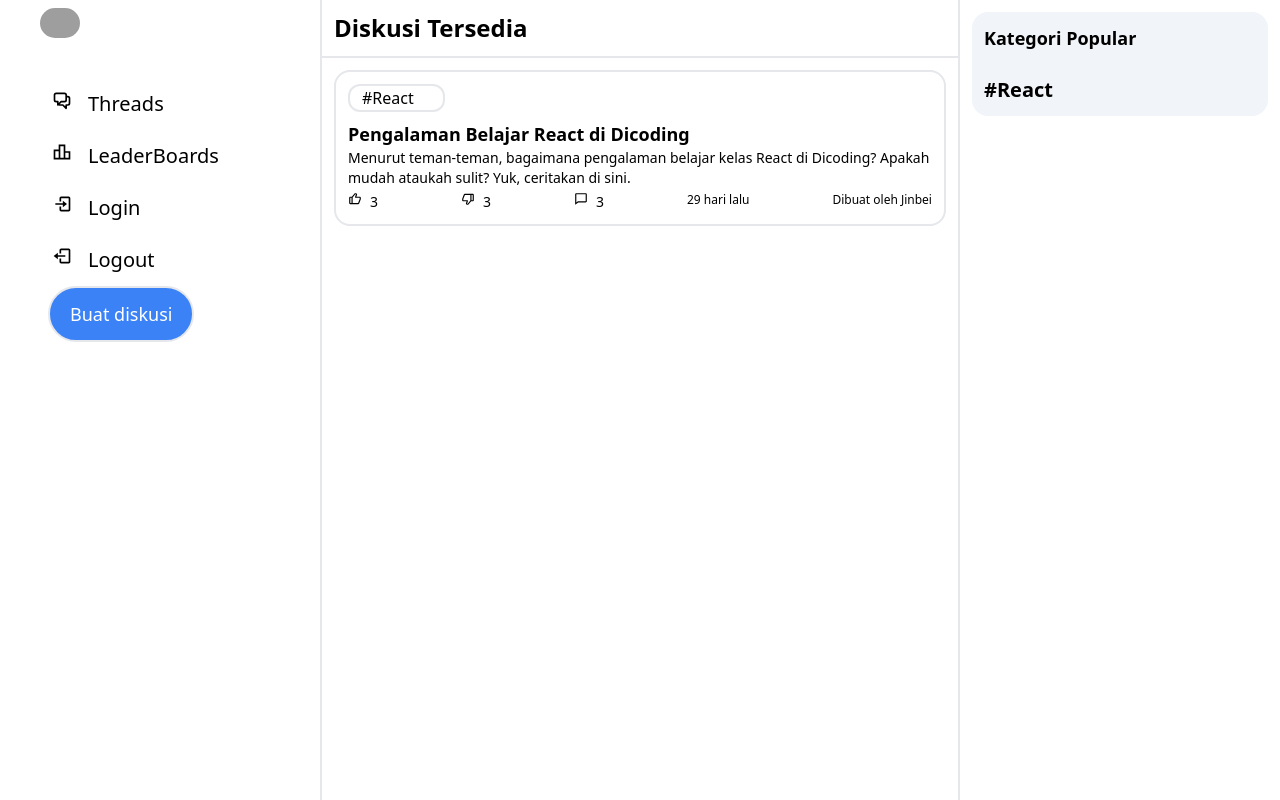
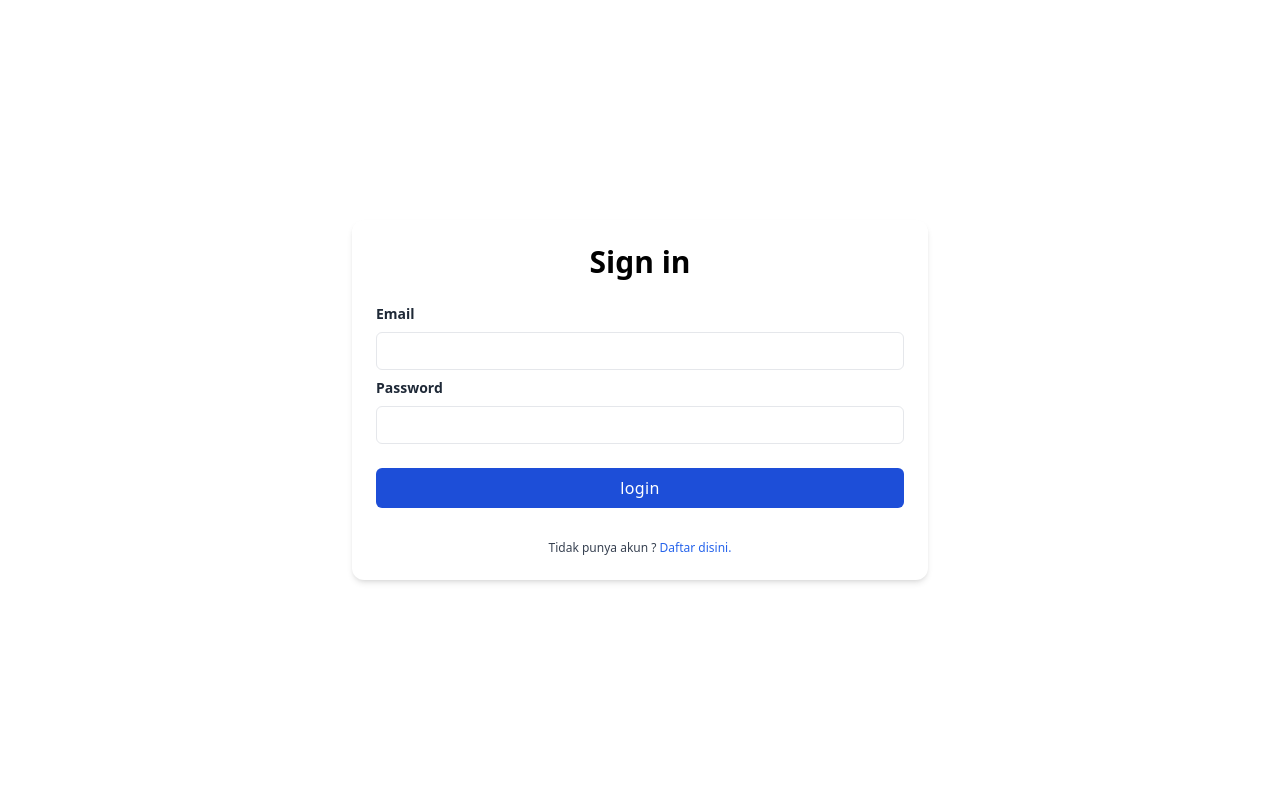
Before and after one commit to mufid219/forumdiskusi, a React (Create React App) app: page /login in a window 1280 px wide. Built offline with nearby package versions, Linux system fonts and the light colour scheme; grey boxes are pictures that could not be loaded.

Commit message:
membuat login page dan navigasi halaman

```diff
--- a/package.json
+++ b/package.json
@@ -10,6 +10,7 @@
     "react": "^18.2.0",
     "react-dom": "^18.2.0",
     "react-icons": "^4.7.1",
+    "react-router-dom": "^6.4.5",
     "react-scripts": "5.0.1",
     "web-vitals": "^2.1.4"
   },
--- a/src/App.js
+++ b/src/App.js
@@ -1,9 +1,25 @@
+import { Route, Routes } from 'react-router-dom';
 import './App.css';
+import DetailPage from './pages/DetailPage';
 import HomePage from './pages/HomePage';
+import LoginPage from './pages/LoginPage';
 
 function App() {
   return (
-    <HomePage />
+    <Routes>
+      <Route
+        path="/"
+        element={<HomePage />}
+      />
+      <Route
+        path="/detail"
+        element={<DetailPage />}
+      />
+      <Route
+        path="/login"
+        element={<LoginPage />}
+      />
+    </Routes>
   );
 }
 
--- /dev/null
+++ b/src/components/Categoriesbar.jsx
@@ -0,0 +1,9 @@
+import React from 'react';
+
+function Categoriesbar() {
+  return (
+    <div>Categoriesbar</div>
+  );
+}
+
+export default Categoriesbar;
--- /dev/null
+++ b/src/components/Detail.jsx
@@ -0,0 +1,13 @@
+import React from 'react';
+
+function Detail() {
+  return (
+    <div className="flex-1 bg-white border-x-2 ">
+      <div className="flex flex-row p-3 border-b-2">
+        <h1 className="text-2xl font-semibold ">Detail</h1>
+      </div>
+    </div>
+  );
+}
+
+export default Detail;
--- /dev/null
+++ b/src/components/ForumList.jsx
@@ -0,0 +1,23 @@
+import React from 'react';
+import { BiLike, BiDislike, BiComment } from 'react-icons/bi';
+
+function ForumList() {
+  return (
+    <div className="flex flex-col p-5">
+      <div className="flex flex-col w-full border-2 rounded-2xl p-3">
+        <h1 className=" text-black border-2 w-fit rounded-xl p-2 mb-2">#React</h1>
+        <h1 className="text-lg font-bold text-black cursor-pointer">Pengalaman Belajar React di Dicoding</h1>
+        <h1 className="text-sm mb-1">Menurut teman-teman, bagaimana pengalaman belajar kelas React di Dicoding? Apakah mudah ataukah sulit? Yuk, ceritakan di sini.</h1>
+        <div className="flex flex-row justify-start gap-x-2 items-center">
+          <h1 className="text-sm flex cursor-pointer items-center "><BiLike className="mr-1" /> 3</h1>
+          <h1 className="text-sm flex cursor-pointer items-center "><BiDislike className="mr-1" /> 3</h1>
+          <h1 className="text-sm flex cursor-pointer items-center"><BiComment className="mr-1" /> 3</h1>
+          <h1 className="text-xs">29 hari lalu</h1>
+          <h1 className="text-xs">Dibuat oleh Jinbei</h1>
+        </div>
+      </div>
+    </div>
+  );
+}
+
+export default ForumList;
--- /dev/null
+++ b/src/components/Main.jsx
@@ -0,0 +1,15 @@
+import React from 'react';
+import ForumList from './ForumList';
+
+function Main() {
+  return (
+    <div className="flex-1 bg-white border-x-2 ">
+      <div className="flex flex-row p-3 border-b-2">
+        <h1 className="text-2xl font-semibold ">Diskusi Tersedia</h1>
+      </div>
+      <ForumList />
+    </div>
+  );
+}
+
+export default Main;
--- a/src/components/Sidebar.jsx
+++ b/src/components/Sidebar.jsx
@@ -2,6 +2,7 @@ import React from 'react';
 import { HiOutlineChatAlt2 } from 'react-icons/hi';
 import { MdOutlineLeaderboard } from 'react-icons/md';
 import { BiLogIn, BiLogOut } from 'react-icons/bi';
+import { Link } from 'react-router-dom';
 
 function Sidebar() {
   return (
@@ -9,11 +10,11 @@ function Sidebar() {
     <div className="flex flex-col w-1/4 h-full justify-start items-start px-10 bg-white">
       <img src="https://dicoding-web-img.sgp1.cdn.digitaloceanspaces.com/original/jobs/dos:lowongan_dicoding_dicoding_indonesia_051021145713.png" alt="dicoding" className="w-10 mt-2 mb-10 rounded-full " />
 
-      <h1 className="text-xl flex flex-row cursor-pointer rounded-full p-3 hover:bg-slate-200"><HiOutlineChatAlt2 className="mr-4" /> Threads</h1>
-      <h1 className="text-xl flex flex-row cursor-pointer rounded-full p-3 hover:bg-slate-200"><MdOutlineLeaderboard className="mr-4" /> LeaderBoards</h1>
-      <h1 className="text-xl flex flex-row cursor-pointer rounded-full p-3 hover:bg-slate-200"><BiLogIn className="mr-4" /> Login</h1>
-      <h1 className="text-xl flex flex-row cursor-pointer rounded-full p-3 hover:bg-slate-200"><BiLogOut className="mr-4" /> Logout</h1>
-      <h1 className="text-lg cursor-pointer py-3 px-5 bg-blue-500 text-white border-2 rounded-full ml-2 hover:bg-blue-600">Buat diskusi</h1>
+      <h1 className="text-xl flex flex-row cursor-pointer rounded-full p-3 hover:bg-slate-200"><HiOutlineChatAlt2 className="mr-4" /><Link to="/">Threads</Link> </h1>
+      <h1 className="text-xl flex flex-row cursor-pointer rounded-full p-3 hover:bg-slate-200"><MdOutlineLeaderboard className="mr-4" /><Link to="/">LeaderBoards</Link> </h1>
+      <h1 className="text-xl flex flex-row cursor-pointer rounded-full p-3 hover:bg-slate-200"><BiLogIn className="mr-4" /><Link to="/login">Login</Link> </h1>
+      <h1 className="text-xl flex flex-row cursor-pointer rounded-full p-3 hover:bg-slate-200"><BiLogOut className="mr-4" /><Link to="/">Logout</Link> </h1>
+      <h1 className="text-lg cursor-pointer py-3 px-5 bg-blue-500 text-white border-2 rounded-full ml-2 hover:bg-blue-600"><Link to="/">Buat diskusi</Link></h1>
     </div>
   );
 }
--- a/src/index.js
+++ b/src/index.js
@@ -1,13 +1,16 @@
 import React from 'react';
 import ReactDOM from 'react-dom/client';
 import './index.css';
+import { BrowserRouter } from 'react-router-dom';
 import App from './App';
 import reportWebVitals from './reportWebVitals';
 
 const root = ReactDOM.createRoot(document.getElementById('root'));
 root.render(
   <React.StrictMode>
-    <App />
+    <BrowserRouter>
+      <App />
+    </BrowserRouter>
   </React.StrictMode>,
 );
 
--- /dev/null
+++ b/src/pages/DetailPage.jsx
@@ -0,0 +1,16 @@
+import React from 'react';
+import Categoriesbar from '../components/Categoriesbar';
+import Detail from '../components/Detail';
+import Sidebar from '../components/Sidebar';
+
+function DetailPage() {
+  return (
+    <div className="flex flex-row">
+      <Sidebar />
+      <Detail />
+      <Categoriesbar />
+    </div>
+  );
+}
+
+export default DetailPage;
--- a/src/pages/HomePage.jsx
+++ b/src/pages/HomePage.jsx
@@ -1,5 +1,6 @@
 import React from 'react';
-import { BiLike, BiDislike, BiComment } from 'react-icons/bi';
+import Categoriesbar from '../components/Categoriesbar';
+import Main from '../components/Main';
 import Sidebar from '../components/Sidebar';
 // import PropTypes from 'prop-types';
 
@@ -7,39 +8,8 @@ function HomePage() {
   return (
     <div className="h-screen bg-slate-400 flex flex-row">
       <Sidebar />
-
-      {/* Main Feed */}
-      <div className="flex-1 bg-white border-x-2 ">
-        {/* Header */}
-        <div className="flex flex-row p-3 border-b-2">
-          <h1 className="text-2xl font-semibold ">Diskusi Tersedia</h1>
-        </div>
-        {/* Diskusi Card */}
-        <div className="flex flex-col p-3">
-          <div className="flex flex-col w-full border-2 rounded-2xl p-3">
-            <h1 className=" text-black border-2 w-1/6 rounded-xl pl-3 mb-2">#React</h1>
-            <h1 className="text-lg font-bold text-black cursor-pointer">Pengalaman Belajar React di Dicoding</h1>
-            <h1 className="text-sm mb-1">Menurut teman-teman, bagaimana pengalaman belajar kelas React di Dicoding? Apakah mudah ataukah sulit? Yuk, ceritakan di sini.</h1>
-            <div className="flex flex-row justify-between">
-              <h1 className="text-sm flex cursor-pointer "><BiLike className="mr-2" /> 3</h1>
-              <h1 className="text-sm flex cursor-pointer "><BiDislike className="mr-2" /> 3</h1>
-              <h1 className="text-sm flex cursor-pointer"><BiComment className="mr-2" /> 3</h1>
-              <h1 className="text-xs">29 hari lalu</h1>
-              <h1 className="text-xs">Dibuat oleh Jinbei</h1>
-            </div>
-          </div>
-        </div>
-      </div>
-
-      {/* Explore Section */}
-      <div className="flex flex-col bg-white w-1/4">
-        <div className="bg-slate-100 flex flex-col rounded-2xl m-3">
-          <h1 className="font-black text-lg p-3">Kategori Popular</h1>
-          <div className="flex flex-col p-3 hover:bg-slate-300 cursor-pointer">
-            <h1 className="text-xl text-black font-bold">#React</h1>
-          </div>
-        </div>
-      </div>
+      <Main />
+      <Categoriesbar />
     </div>
   );
 }
--- /dev/null
+++ b/src/pages/LoginPage.jsx
@@ -0,0 +1,30 @@
+import React from 'react';
+import { Link } from 'react-router-dom';
+
+function LoginPage() {
+  return (
+    <div className="relative flex flex-col justify-center min-h-screen overflow-hidden">
+      <div className="w-full p-6 m-auto bg-white rounded-xl shadow-md lg:max-w-xl">
+        <h1 className="text-3xl font-semibold text-center">Sign in</h1>
+        <form action="" className="mt-6">
+          <div className="mb-2">
+            <label htmlFor="email" className="block text-sm font-semibold text-gray-800">Email
+              <input id="email" type="email" className="block w-full px-4 py-2 mt-2 bg-white border rounded-md focus:border-blue-400 focus:ring-blue-300 focus:outline-none focus:ring focus:ring-opacity-40" />
+            </label>
+          </div>
+          <div className="mb-2">
+            <label htmlFor="password" className="block text-sm font-semibold text-gray-800">Password
+              <input id="password" type="password" className="block w-full px-4 py-2 mt-2 bg-white border rounded-md focus:border-blue-400 focus:ring-blue-300 focus:outline-none focus:ring focus:ring-opacity-40" />
+            </label>
+          </div>
+          <div className="mt-6">
+            <button type="button" className="w-full px-4 py-2 tracking-wide text-white transition-colors duration-200 transform bg-blue-700 rounded-md hover:bg-blue-600 focus:outline-none focus:bg-blue-600">login</button>
+          </div>
+        </form>
+        <p className="mt-8 text-xs font-light text-center text-gray-700">Tidak punya akun ? <Link to="/register" className="font-medium text-blue-600 hover:underline">Daftar disini.</Link></p>
+      </div>
+    </div>
+  );
+}
+
+export default LoginPage;
```
Also changed, not shown: 1 other file (tests, documents, lock files or other folders).
